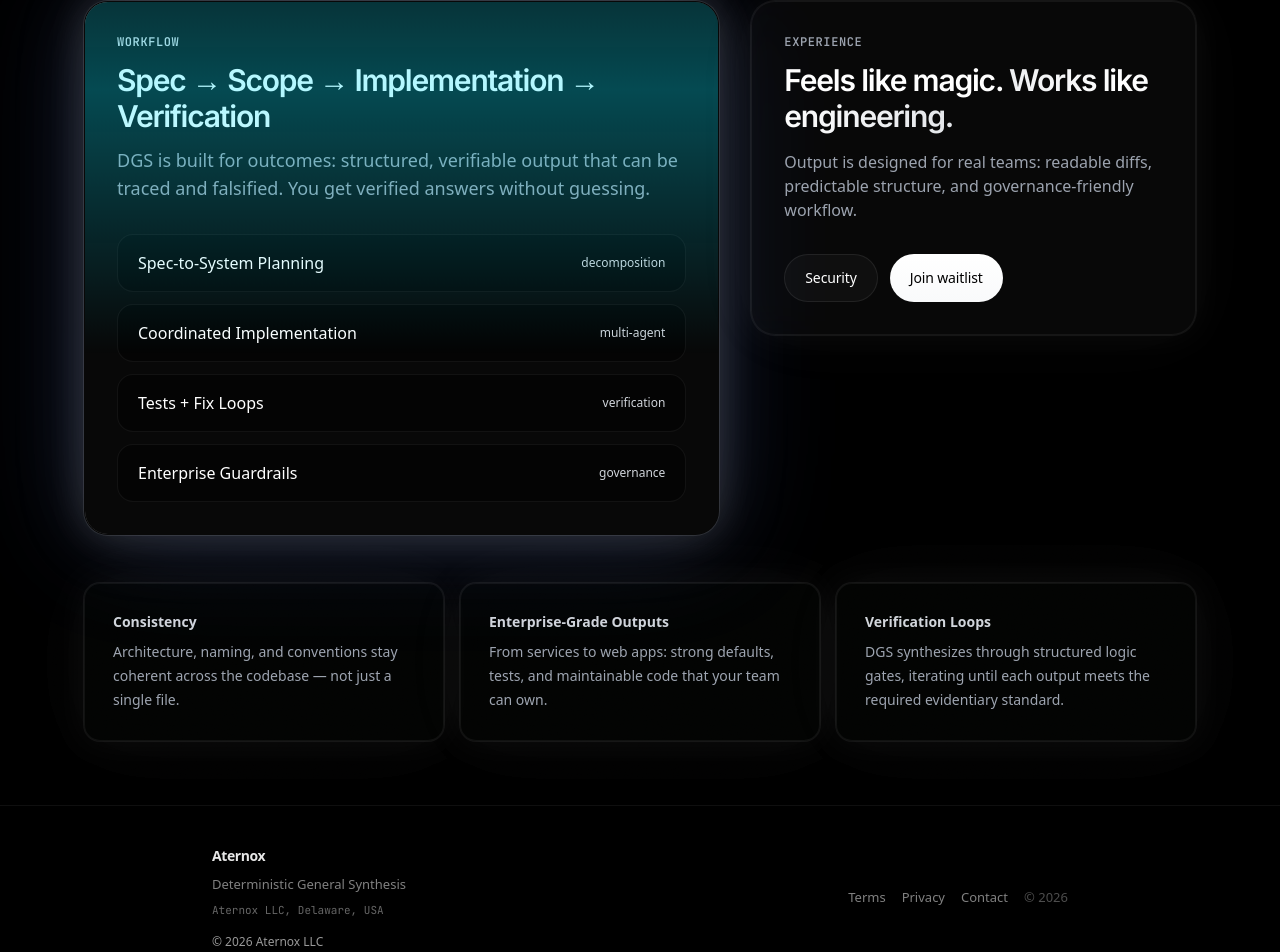
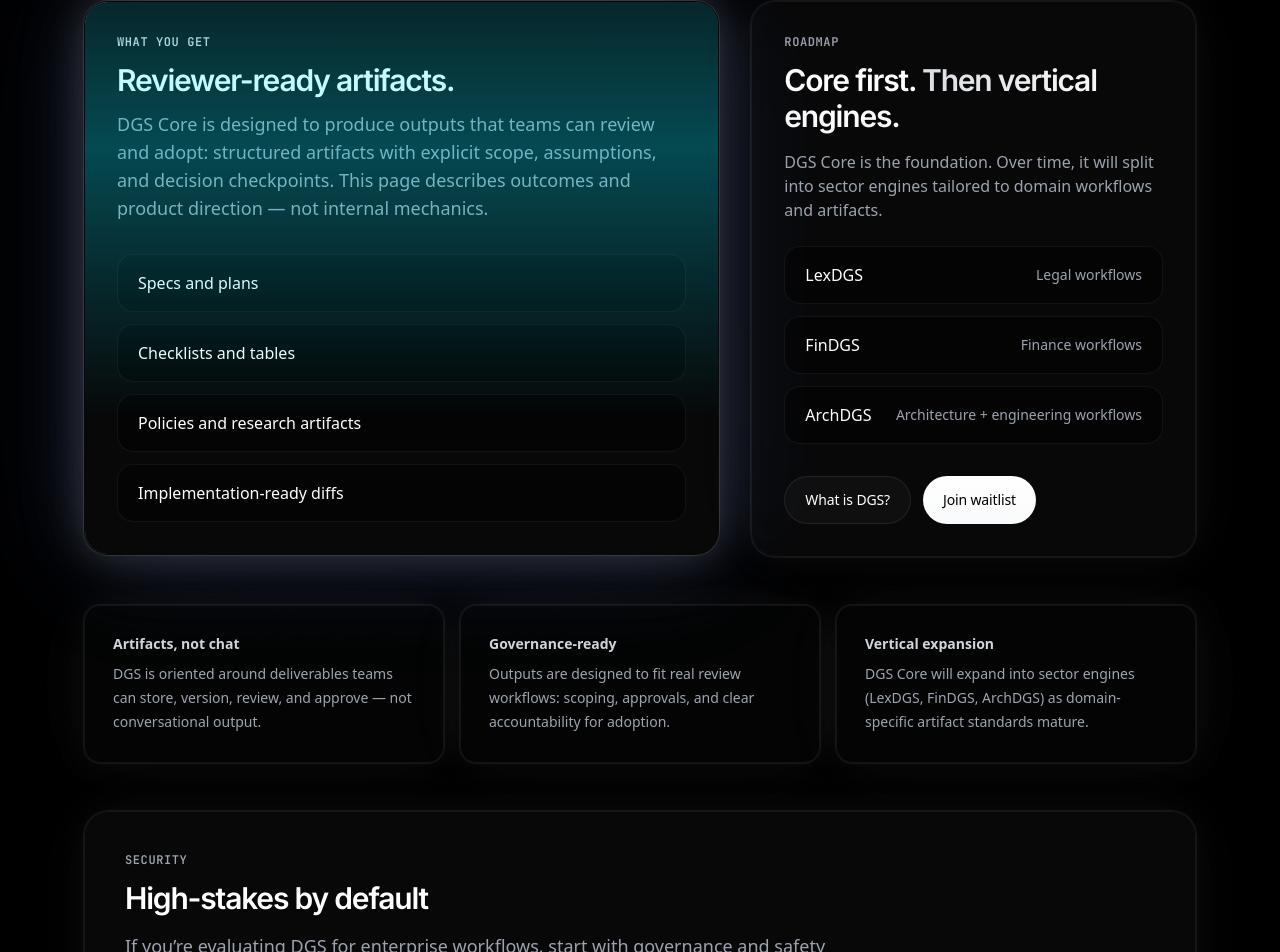
Before and after one commit to pranay68/remedics, a Next.js app: page /product in a window 1280 px wide. Shown: the part 412-1364 px from the top of the page. Built offline with nearby package versions, Linux system fonts and the light colour scheme; no server answers.

Commit message:
Rewrite product page: outcomes + vertical roadmap

```diff
--- a/src/app/product/page.tsx
+++ b/src/app/product/page.tsx
@@ -7,7 +7,7 @@
 
 const title = "Product | DGS by Aternox";
 const description =
-  "Structured synthesis that verifies every output. Traceable. Falsifiable. Built for real teams.";
+  "DGS Core turns complex work into reviewer-ready artifacts. Vertical engines (LexDGS, FinDGS, ArchDGS) are coming as the platform expands across domains.";
 
 export const metadata: Metadata = {
   title,
@@ -60,12 +60,10 @@
         }
         title={
           <>
-            Structured synthesis that <span className="text-gradient text-shimmer">verifies</span> every output.
+            DGS <span className="text-gradient text-shimmer">Core</span> and the vertical engines.
           </>
         }
-        subtitle={
-          "DGS produces verified output through structured reasoning gates. Traceable. Falsifiable. Built for real teams."
-        }
+        subtitle="One core engine, then sector engines. Built for professional artifacts teams can review, govern, and adopt."
       >
         <script
           type="application/ld+json"
@@ -79,27 +77,18 @@
           <div className="md:col-span-7">
             <FadeIn>
               <div className="glass rounded-3xl border border-gradient p-8 glow-intense scan-line">
-                <div className="text-xs font-mono font-semibold uppercase tracking-wider text-brand-2">
-                  Workflow
-                </div>
-                <div className="mt-3 font-sans text-2xl font-semibold tracking-[-0.04em] md:text-3xl">
-                  Spec → Scope → Implementation → Verification
-                </div>
+                <div className="text-xs font-mono font-semibold uppercase tracking-wider text-brand-2">What you get</div>
+                <div className="mt-3 font-sans text-2xl font-semibold tracking-[-0.04em] md:text-3xl">Reviewer-ready artifacts.</div>
                 <p className="mt-3 text-base text-muted md:text-lg">
-                  DGS is built for outcomes: structured, verifiable output that can be traced and falsified.
-                  You get verified answers without guessing.
+                  DGS Core is designed to produce outputs that teams can review and adopt: structured artifacts with explicit scope, assumptions, and decision checkpoints.
+                  This page describes outcomes and product direction — not internal mechanics.
                 </p>
+
                 <div className="mt-8 grid gap-3">
-                  {[
-                    { label: "Spec-to-System Planning", tag: "decomposition" },
-                    { label: "Coordinated Implementation", tag: "multi-agent" },
-                    { label: "Tests + Fix Loops", tag: "verification" },
-                    { label: "Enterprise Guardrails", tag: "governance" },
-                  ].map((item, i) => (
-                    <ScaleIn key={item.label} delay={0.1 * (i + 1)}>
-                      <div className="group flex items-center justify-between rounded-2xl border border-border/70 bg-background/40 px-5 py-4 transition-all duration-300 hover:scale-[1.02] hover:border-brand-2/50 hover:bg-background/60">
-                        <div className="text-base font-medium">{item.label}</div>
-                        <div className="text-mono text-xs text-brand-2">{item.tag}</div>
+                  {["Specs and plans", "Checklists and tables", "Policies and research artifacts", "Implementation-ready diffs"].map((label, i) => (
+                    <ScaleIn key={label} delay={0.08 * (i + 1)}>
+                      <div className="rounded-2xl border border-border/70 bg-background/40 px-5 py-4">
+                        <div className="text-base font-medium">{label}</div>
                       </div>
                     </ScaleIn>
                   ))}
@@ -111,23 +100,32 @@
           <div className="md:col-span-5">
             <FadeIn delay={0.2}>
               <div className="glass rounded-3xl border border-border/70 p-8 glow">
-                <div className="text-xs font-mono font-semibold uppercase tracking-wider text-muted">
-                  Experience
-                </div>
+                <div className="text-xs font-mono font-semibold uppercase tracking-wider text-muted">Roadmap</div>
                 <h2 className="mt-3 font-sans text-2xl font-semibold tracking-[-0.04em] md:text-3xl">
-                  Feels like magic.{" "}
-                  <span className="text-shimmer">Works like engineering.</span>
+                  Core first. <span className="text-shimmer">Then vertical engines.</span>
                 </h2>
                 <p className="mt-4 text-base text-muted">
-                  Output is designed for real teams: readable diffs, predictable structure, and governance-friendly
-                  workflow.
+                  DGS Core is the foundation. Over time, it will split into sector engines tailored to domain workflows and artifacts.
                 </p>
-                <div className="mt-8 flex gap-3">
+                <div className="mt-6 grid gap-3">
+                  {[
+                    { name: "LexDGS", desc: "Legal workflows" },
+                    { name: "FinDGS", desc: "Finance workflows" },
+                    { name: "ArchDGS", desc: "Architecture + engineering workflows" },
+                  ].map((v) => (
+                    <div key={v.name} className="flex items-center justify-between rounded-2xl border border-border/70 bg-background/40 px-5 py-4">
+                      <div className="text-base font-medium">{v.name}</div>
+                      <div className="text-sm text-muted">{v.desc}</div>
+                    </div>
+                  ))}
+                </div>
+
+                <div className="mt-8 flex flex-wrap gap-3">
                   <Link
-                    href="/safety"
+                    href="/dgs"
                     className="btn-secondary inline-flex h-12 items-center justify-center rounded-full px-5 text-sm font-semibold transition-all hover:scale-105"
                   >
-                    Security
+                    What is DGS?
                   </Link>
                   <Link
                     href="/waitlist"
@@ -145,19 +143,37 @@
           <div className="mt-12 grid gap-4 md:grid-cols-3">
             <Feature
               delay={0.1}
-              title="Consistency"
-              desc="Architecture, naming, and conventions stay coherent across the codebase — not just a single file."
+              title="Artifacts, not chat"
+              desc="DGS is oriented around deliverables teams can store, version, review, and approve — not conversational output."
             />
             <Feature
               delay={0.2}
-              title="Enterprise-Grade Outputs"
-              desc="From services to web apps: strong defaults, tests, and maintainable code that your team can own."
+              title="Governance-ready"
+              desc="Outputs are designed to fit real review workflows: scoping, approvals, and clear accountability for adoption."
             />
             <Feature
               delay={0.3}
-              title="Verification Loops"
-              desc="DGS synthesizes through structured logic gates, iterating until each output meets the required evidentiary standard."
+              title="Vertical expansion"
+              desc="DGS Core will expand into sector engines (LexDGS, FinDGS, ArchDGS) as domain-specific artifact standards mature."
             />
+          </div>
+        </FadeIn>
+
+        <FadeIn delay={0.55}>
+          <div className="mt-12 glass rounded-3xl border border-border/70 p-10 glow">
+            <div className="text-xs font-mono font-semibold uppercase tracking-wider text-muted">Security</div>
+            <h2 className="mt-3 font-sans text-2xl font-semibold tracking-[-0.04em] md:text-3xl">High-stakes by default</h2>
+            <p className="mt-4 max-w-3xl text-base text-muted md:text-lg">
+              If you’re evaluating DGS for enterprise workflows, start with governance and safety requirements.
+            </p>
+            <div className="mt-8 flex flex-wrap gap-3">
+              <Link href="/safety" className="btn-secondary inline-flex h-12 items-center justify-center rounded-full px-6 text-sm font-semibold transition-all hover:scale-105">
+                Safety
+              </Link>
+              <Link href="/contact" className="btn-primary inline-flex h-12 items-center justify-center rounded-full px-6 text-sm font-semibold transition-all hover:scale-105">
+                Talk to Aternox
+              </Link>
+            </div>
           </div>
         </FadeIn>
       </Page>
```
